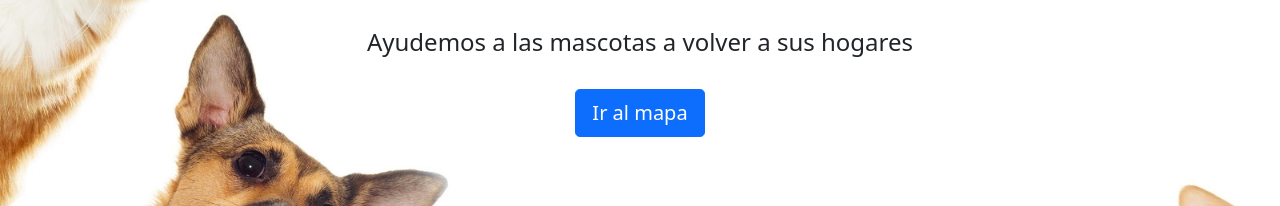
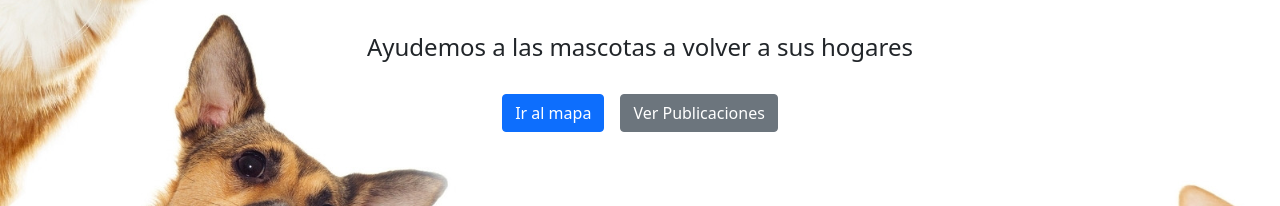
Before and after one commit to benjaminhonorio/waiky, a React (Create React App) app: page / in a window 1280 px wide. Shown: the part 473-679 px from the top of the page. Built offline with nearby package versions, Linux system fonts and the light colour scheme; no server answers; the HTML template or start-up script is replaced by a standard one.

Commit message:
Add hero button to publication

```diff
--- a/src/Components/Hero.js
+++ b/src/Components/Hero.js
@@ -30,15 +30,14 @@ export default function Hero() {
         <Image style={{ minWidth: "300px" }} src={WaykiLogo} alt="logo" fluid />
       </Col>
       <p className="h4">Ayudemos a las mascotas a volver a sus hogares</p>
-      <Button
-        className="mx-2 my-4"
-        variant="primary"
-        as={Link}
-        to="/map"
-        size="lg"
-      >
-        Ir al mapa
-      </Button>
+      <div>
+        <Button className="mx-2 my-4" variant="primary" as={Link} to="/map">
+          Ir al mapa
+        </Button>
+        <Button className="mx-2 my-4" variant="secondary" href="#publications">
+          Ver Publicaciones
+        </Button>
+      </div>
     </Col>
   );
 }
--- a/src/Components/Posts.js
+++ b/src/Components/Posts.js
@@ -62,7 +62,9 @@ export default function Posts({ posts, setPosts }) {
 
   return (
     <Row className="row d-flex justify-content-center py-3">
-      <h2 className="p-4">Publicaciones</h2>
+      <h2 className="p-4" id="publications">
+        Publicaciones
+      </h2>
       <p>
         Estas son las publicaciones más recientes de la comunidad. ¡Ayudemos a
         encontrarlos!
--- a/src/Pages/Home.js
+++ b/src/Pages/Home.js
@@ -9,10 +9,10 @@ import { useLocation } from "react-router-dom";
 export default function Home({ posts, setPosts }) {
   const location = useLocation();
   useEffect(() => {
-    if (!(location?.hash === "#about")) {
+    if (!(location?.hash === "#about" || location?.hash === "#publications")) {
       window.scrollTo({ top: 0, behavior: "smooth" });
     }
-  }, [location]);
+  }, [location.hash]);
 
   return (
     <Container className="text-center" fluid>
```
